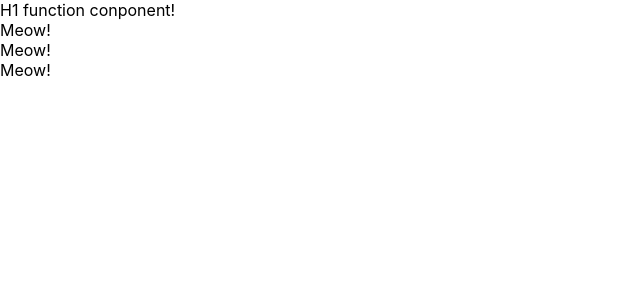
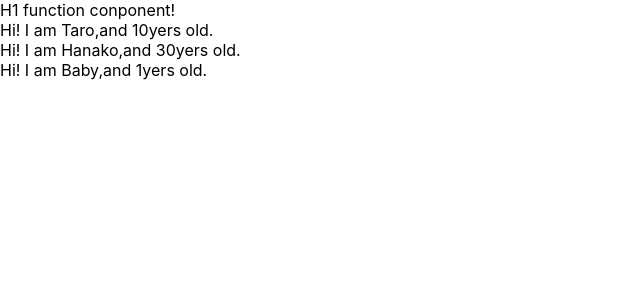
Before and after one commit to dazew/udemy-react-redux-crud-application, a React (Create React App) app: page / in a window 1280 px wide. Shown: the top 300 px of the page, without its empty margins (0-640 px from the left). Built offline with nearby package versions, Linux system fonts and the light colour scheme.

Commit message:
learn props of componet

```diff
--- a/src/App.js
+++ b/src/App.js
@@ -1,40 +1,31 @@
 import React from 'react';
 
-/*
-class App extends Component {
-
-  render (){
-    return <h1>Hello World!</h1>
-  };
-
-}
-*/
-/*
-function App(){
-//  const greeting ="H1!??"
-//  const dom = <h1 className="foo">{greeting}</h1>
-  return(
-    <React.Fragment>
-      <lable htmlFor="bar">bar</lable>
-      <input type="text" onChange={()=>{console.log("I am clicked.")}} />
-    </React.Fragment>
-  );
-}
-*/
-
 const App = () => {
+  const profiles = [
+    {name:"Taro",age:10},
+    {name:"Hanako",age:30},
+    {name:"Baby"}
+  ];
   return (
     <div>H1 function conponent!
-      <Cat />
-      <Cat />
-      <Cat />
+      {
+        profiles.map((profile,index) => {
+          return <User name={profile.name} age={profile.age} key={index} />
+        })
+      }
+
+
     </div>
 
     )
 }
 
-const Cat = () => {
-  return <div>Meow!</div>
+const User = (props) => {
+  return <div>Hi! I am {props.name},and {props.age}yers old.</div>
+}
+
+User.defaultProps = {
+  age:1
 }
 
 export default App;
```
